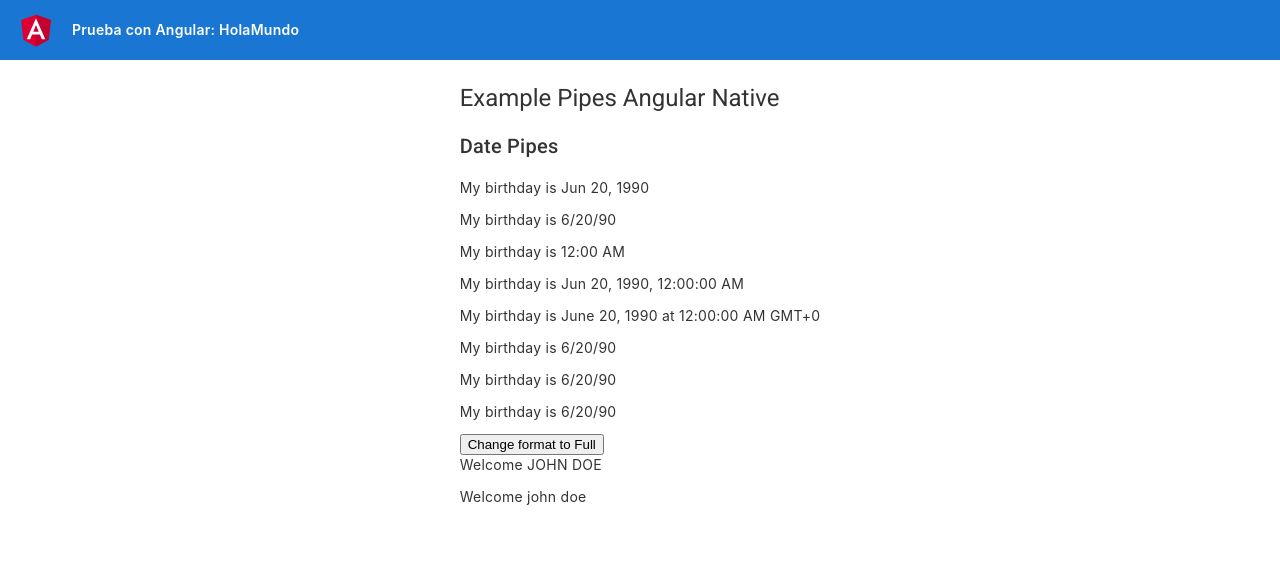
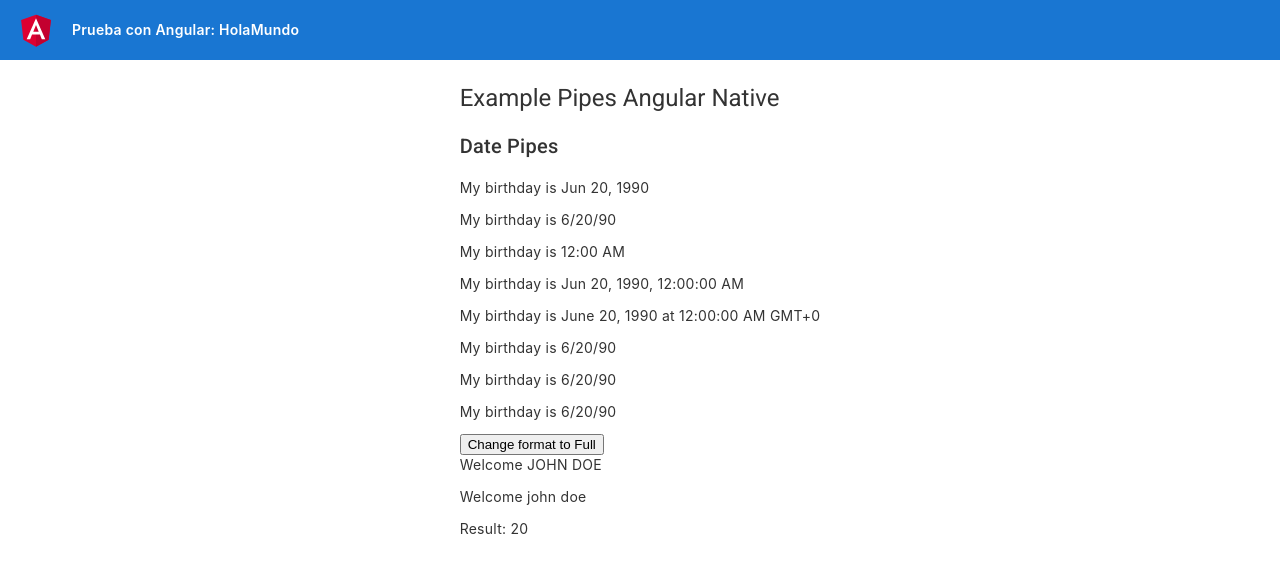
Before and after one commit to davidFCDev/angular-test, an Angular app: page / in a window 1280 px wide. Shown: the top 572 px of the page. Built offline with nearby package versions, Linux system fonts and the light colour scheme.

Commit message:
multiply pipe

```diff
--- a/src/app/components/example-pipes/example-pipes.component.html
+++ b/src/app/components/example-pipes/example-pipes.component.html
@@ -17,3 +17,6 @@
 
 <p>Welcome {{ name | uppercase }}</p>
 <p>Welcome {{ name | lowercase }}</p>
+
+<!-- Pipe personalizado -->
+<p>Result: {{ 2 | multiply : 10 }}</p>
```
